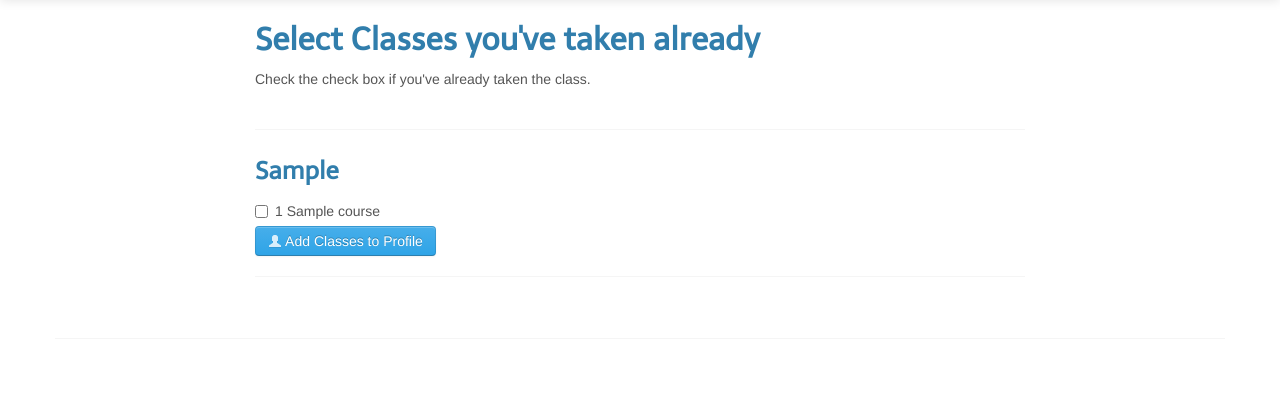
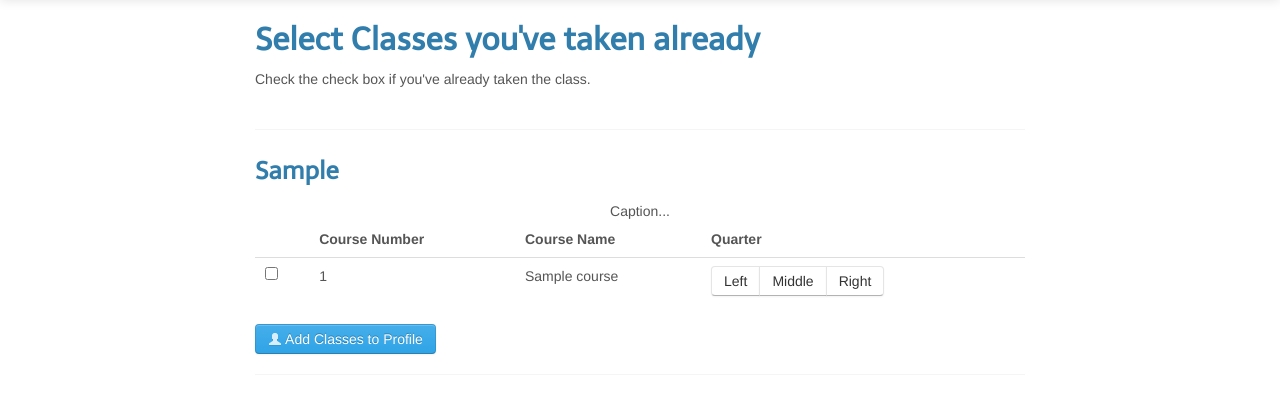
Before and after one commit to sampwing/cmpe231_project, a Django app: template UCSC_Course_Planner/templates/majorprogress.html in a window 1280 px wide. Shown: the part 51-444 px from the top of the page. Run offline with Django 3.2, Linux system fonts and the light colour scheme; the template is opened without the code that fills it: most values are stand-ins (such as "Sample title", 1, 10 or a date in 2020); some libraries are stand-ins or nearby versions.

Commit message:
Working on major progress page…
We may want to have them select the quarter and year they took the
course… need to figure out element for this but probably should just
work on dashboard.

```diff
--- a/UCSC_Course_Planner/templates/majorprogress.html
+++ b/UCSC_Course_Planner/templates/majorprogress.html
@@ -123,11 +123,46 @@
             <hr>
             <h3>{{ major1 }}</h3>
             <form name="input" action="/majorprogress" method="post">
+                <table class="table table-condensedd table-hover">
+
+                    <caption>Caption...</caption>
+                    <thead>
+                    <tr><th></th>
+                        <th>Course Number</th>
+                        <th>Course Name</th>
+                        <th>Quarter</th>
+                    </tr>
+                    </thead>
+                    <tbody>
             {% for course in courses %}
-                <label class="checkbox">
-                    <input type="checkbox" style="font-size:150%;" name="courses" value="{{ course.number }}">  {{ course.number }} {{ course.name }}
-                </label>
+
+{#                <dl class="dl-horizontal">#}
+
+                    <tr>
+                        <td><input type="checkbox" style="font-size:150%; vertical-align: top; top: -1px; position: relative; margin:2px;" name="courses" value="{{ course.number }}"></td>
+                        <td>{{ course.number }}</td>
+                        <td>{{ course.name }}</td>
+                    <td><div class="btn-group" data-toggle="buttons-radio">
+                        <button type="button" class="btn">Left</button>
+                        <button type="button" class="btn">Middle</button>
+                        <button type="button" class="btn">Right</button>
+                    </div></td>
+                    </tr>
+
+
+{#                    <div class="controls controls-row">#}
+{#                        <span class="span2"><input type="checkbox" style="font-size:150%;" name="courses" value="{{ course.number }}">  {{ course.number }}</span>#}
+{#                        <span class="span5">{{ course.name }}</span>#}
+{##}
+{#                    </div>#}
+{#                <label class="checkbox">#}
+{#                    <dt><input type="checkbox" style="font-size:150%;" name="courses" value="{{ course.number }}">  {{ course.number }}</dt>#}
+{#                    <dd>{{ course.name }}</dd>#}
+{#                </label>#}
+{#                </dl>#}
             {% endfor %}
+                    </tbody>
+                </table>
 
             <button type="submit" class="btn btn-primary ">
                 <i class="icon-user icon-white"></i> Add Classes to Profile
@@ -138,6 +173,29 @@
             <br>
 
 
+{#            <h2>Select Classes you've taken already</h2>#}
+{##}
+{#            <p>Check the check box if you've already taken the class.#}
+{#                <br><br>#}
+{#            </p>#}
+{##}
+{#            <hr>#}
+{#            <h3>{{ major1 }}</h3>#}
+{#            <form name="input" action="/majorprogress" method="post">#}
+{#                {% for course in courses %}#}
+{#                    <label class="checkbox">#}
+{#                        <input type="checkbox" style="font-size:150%;" name="courses" value="{{ course.number }}">  {{ course.number }} {{ course.name }}#}
+{#                    </label>#}
+{#                {% endfor %}#}
+{#                <button type="submit" class="btn btn-primary ">#}
+{#                    <i class="icon-user icon-white"></i> Add Classes to Profile#}
+{#                </button>#}
+{#            </form>#}
+{##}
+{#            <hr>#}
+{#            <br>#}
+{##}
+{##}
 
         </div>
 
--- a/UCSC_Course_Planner/templates/selectmajor.html
+++ b/UCSC_Course_Planner/templates/selectmajor.html
@@ -261,7 +261,7 @@
                             <button id="removeButton1" class="btn" style="display: none"><i class="icon-minus-sign icon-blacks"></i> Remove Major </button>
                             <a id="cloneButton1" id="popme" class="btn" data-toggle="popover" data-placement="right" data-content=
                                     "Did you know that for every additional major you are required to take an additional 40 units of upper divs?"
-                               title="" data-original-title="Hold on a sec ambitious one..."><i class="icon-plus-sign icon-blacks"></i> Add Major </a>
+                               title="" data-original-title="Hold on a sec ambitious one..."><i class="icon-plus-sign icon-blacks"></i> Add a Second Major </a>
 
                         </form>
 
@@ -283,7 +283,7 @@
                                 <option>Eletrical Engineering BS</option>
                             </select>
                             <div class="btn-group">
-                                <button id="cloneButton2" class="btn"><i class="icon-plus-sign icon-blacks"></i> Add Major </button>
+                                <button id="cloneButton2" class="btn"><i class="icon-plus-sign icon-blacks"></i> Add a Third Major </button>
                                 <button id="removeButton2" class="btn"><i class="icon-minus-sign icon-blacks"></i> Remove Major </button>
                             </div>
 
@@ -335,7 +335,7 @@
                             <button id="removeMinorButton1" class="btn" style="display: none"><i class="icon-minus-sign icon-blacks"></i> Remove Minor </button>
                             <a id="cloneMinorButton1" id="popme" class="btn" data-toggle="popover" data-placement="right" data-content=
                                     "Did you know that for every additional minor you are required to take an additional 25 units of upper divs? Also, this is menu is disabled right now because we are still implementing this function."
-                               title="" data-original-title="FYI..." ><i class="icon-plus-sign icon-blacks"></i> Add Minor</a>
+                               title="" data-original-title="FYI..." ><i class="icon-plus-sign icon-blacks"></i> Add a Second Minor</a>
 
                         </form>
 
--- a/todo.txt
+++ b/todo.txt
@@ -37,5 +37,6 @@ May want to use django's cycle template tag for quarters or something, idk.
 
    * Help Page/tutorial
 
+   *Decide on table condensed or not for major progress page
 
    poster? paper? Presentation??? User studies?
```
